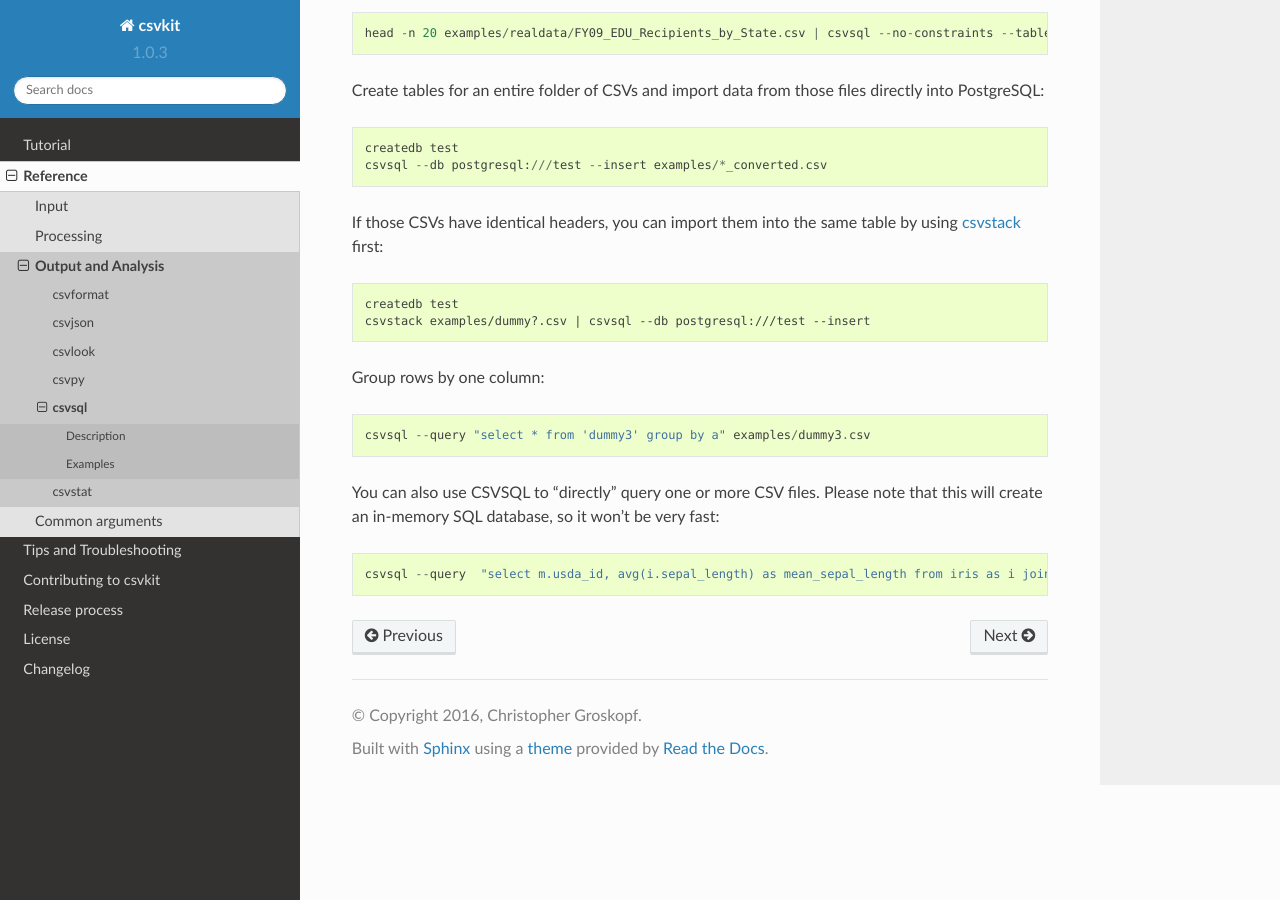
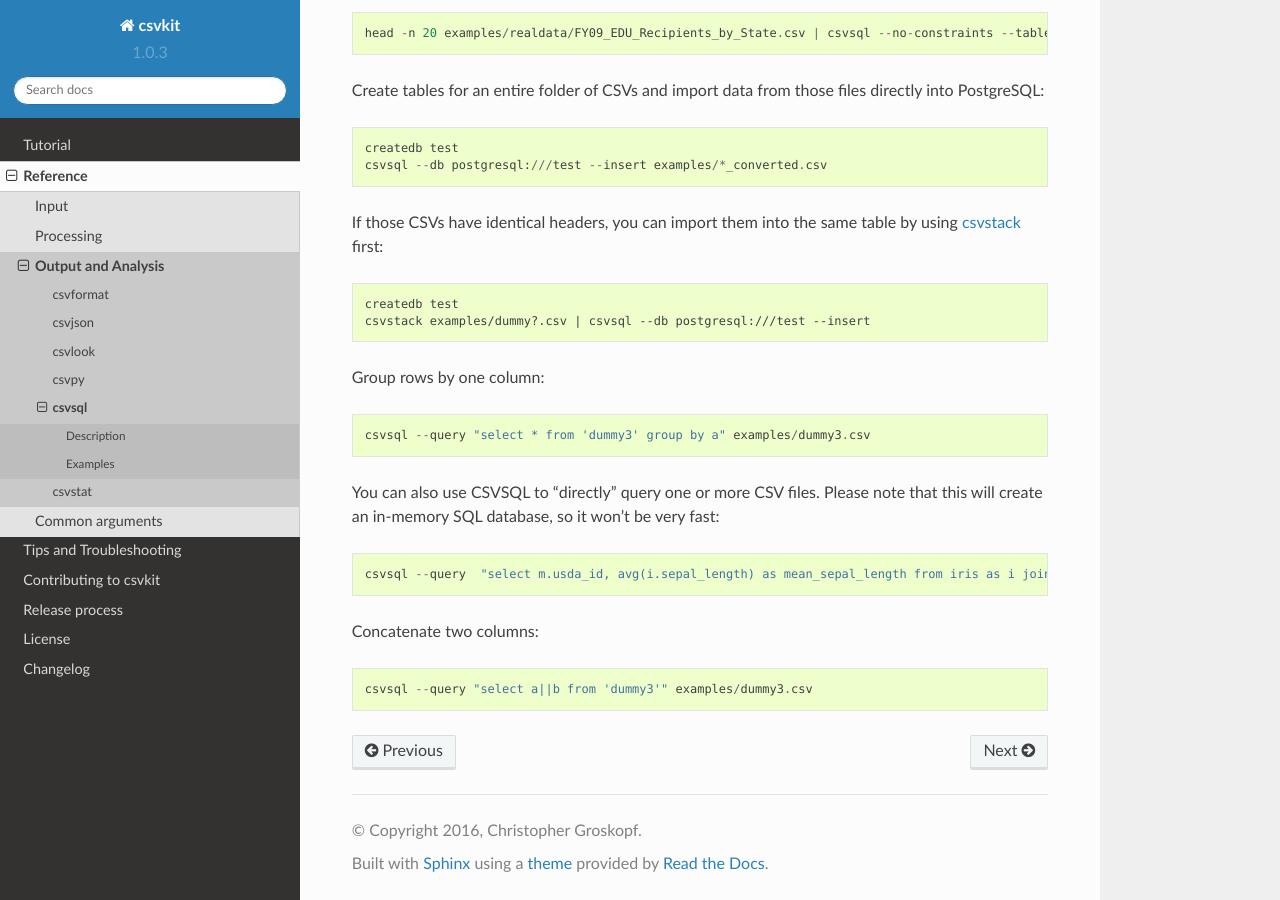
Before and after one commit to wireservice/csvkit, a Sphinx documentation site: the page built from docs/scripts/csvsql.rst, in a window 1280 px wide and 900 px high, scrolled down 2017 px. Built offline with Sphinx 7.4.7 and the Read the Docs theme 2.0.0, drawn with Linux system fonts in a browser that asks for light colours.

Commit message:
Add example, related #930

```diff
--- a/docs/scripts/csvsql.rst
+++ b/docs/scripts/csvsql.rst
@@ -111,3 +111,7 @@ Group rows by one column::
 You can also use CSVSQL to "directly" query one or more CSV files. Please note that this will create an in-memory SQL database, so it won't be very fast::
 
     csvsql --query  "select m.usda_id, avg(i.sepal_length) as mean_sepal_length from iris as i join irismeta as m on (i.species = m.species) group by m.species" examples/iris.csv examples/irismeta.csv
+
+Concatenate two columns::
+
+    csvsql --query "select a||b from 'dummy3'" examples/dummy3.csv
```
